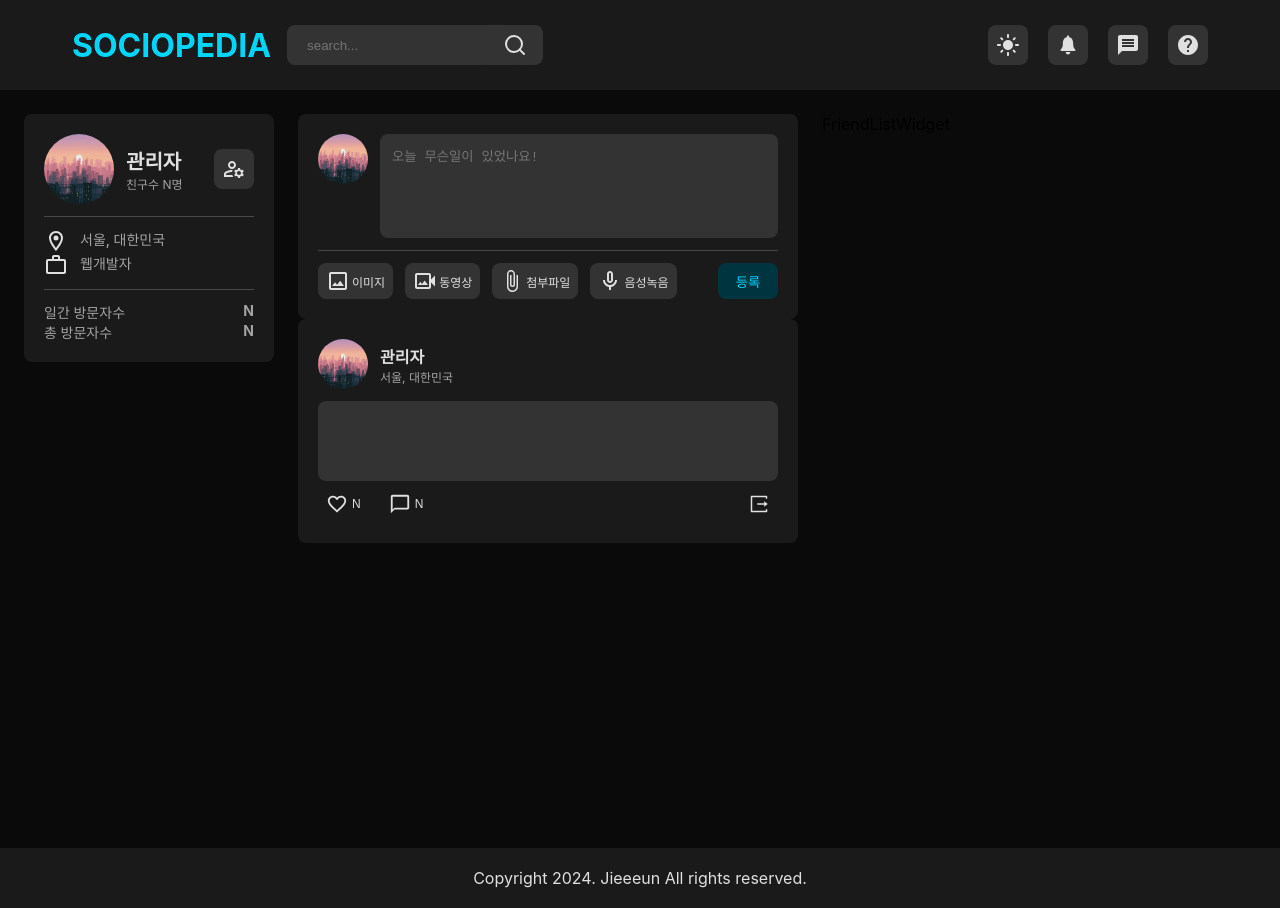
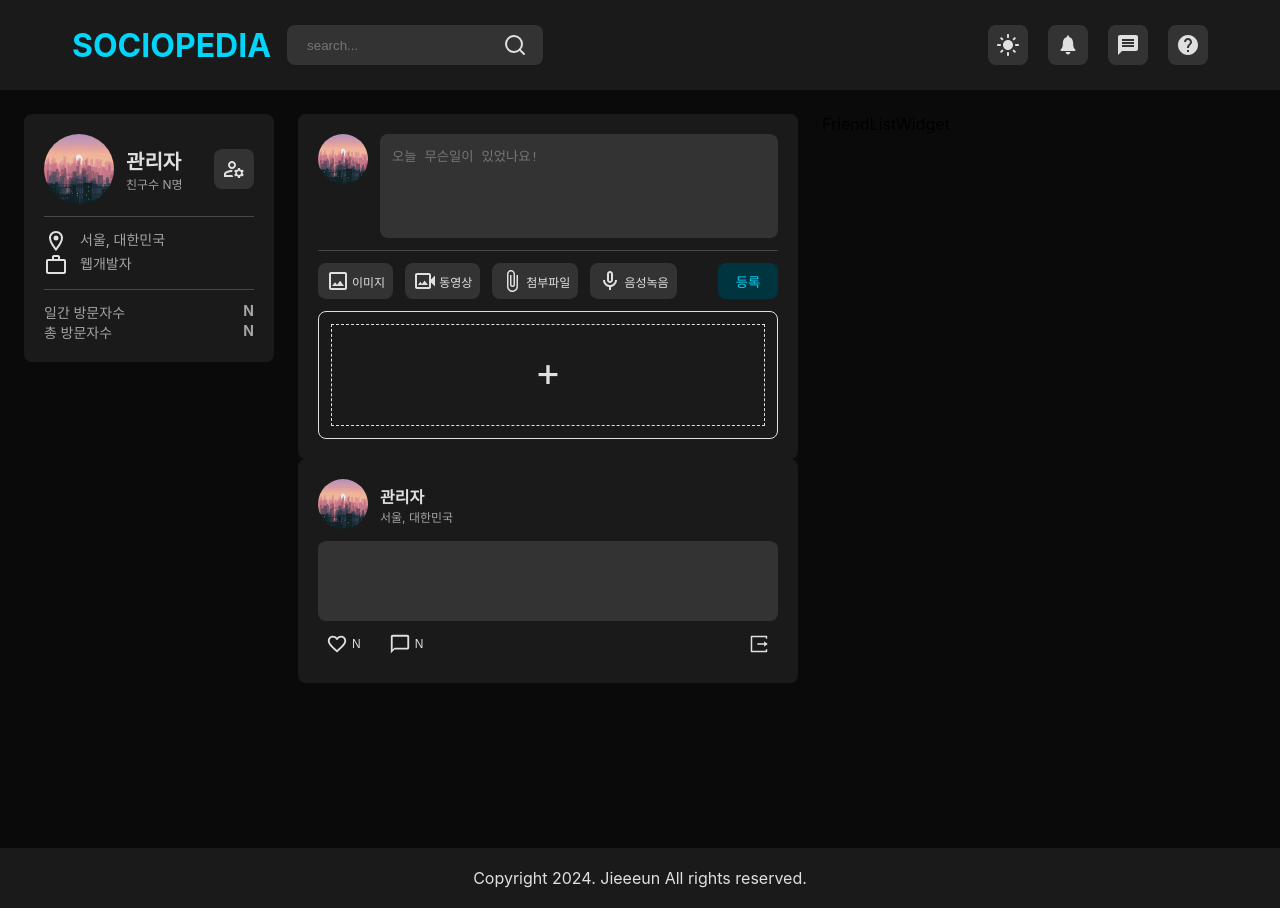
Before and after one commit to jieeeun2/sns_ts_react, a React (Create React App) app: page / in a window 1280 px wide. Both pictures are taken after a click on the button "이미지". Built offline with nearby package versions, Linux system fonts and the light colour scheme.

Commit message:
feat: 이미지업로드 컴포넌트 생성 및 포스팅위젯에 적용

```diff
--- /dev/null
+++ b/src/components/common/UploadImage.tsx
@@ -0,0 +1,106 @@
+import { FC } from 'react'
+import { useDropzone } from 'react-dropzone'
+import styled from 'styled-components'
+
+export interface CustomFile extends File {
+  preview: string
+}
+interface UploadImageProps {
+  images: File[]
+  changeImages: (newImages: File[]) => void
+}
+const UploadImage: FC<UploadImageProps> = ({ images, changeImages }) => {
+  const addImage = (acceptedFiles: File[]) => {
+    changeImages([...images, ...acceptedFiles])
+  }
+
+  const deleteImage = (index: number) => {
+    const newImages = [...images]
+    newImages.splice(index, 1)
+    changeImages(newImages)
+  }
+
+  const { getRootProps, getInputProps, isDragActive } = useDropzone({ onDrop: addImage })
+
+  return (
+    <UploadImageLayout>
+      <InputBox {...getRootProps()}>
+        <input {...getInputProps()} />
+        {isDragActive ? <p>여기다 놓아주세요!</p> : <p className='info_add'>+</p>}
+      </InputBox>
+      <PreviewBox>
+        <PreviewListSection>
+          {images?.map((image, index) => (
+            <PreivewSection key={index} onClick={() => deleteImage(index)}>
+              <img src={URL.createObjectURL(image)} />
+            </PreivewSection>
+          ))}
+        </PreviewListSection>
+        {images.length > 0 && <p className='info_delete'>삭제하시려면 이미지를 클릭해주세요.</p>}
+      </PreviewBox>
+    </UploadImageLayout>
+  )
+}
+
+export default UploadImage
+
+const UploadImageLayout = styled.div`
+  padding: 12px;
+  box-sizing: border-box;
+  border: ${({ theme }) => `1px solid ${theme.neutral.dark}`};
+  border-radius: 8px;
+`
+
+const InputBox = styled.div`
+  height: 100px;
+  border: ${({ theme }) => `1px dashed ${theme.neutral.dark}`};
+  display: flex;
+  align-items: center;
+  justify-content: center;
+  cursor: pointer;
+
+  p {
+    margin: 0;
+    font-size: 14px;
+
+    &.info_add {
+      text-align: center;
+      font-size: 40px;
+      padding-bottom: 8px;
+    }
+  }
+`
+
+const PreviewBox = styled.div`
+  p.info_delete {
+    text-align: center;
+    margin-bottom: 4px;
+    font-size: 14px;
+  }
+`
+
+const PreviewListSection = styled.div`
+  display: flex;
+  gap: 4px;
+`
+
+const PreivewSection = styled.div`
+  width: 100px;
+  height: 100px;
+  margin-top: 12px;
+  box-sizing: border-box;
+  border-radius: 4px;
+  cursor: pointer;
+  overflow: hidden;
+
+  &:hover {
+    border: ${({ theme }) => `2px solid ${theme.neutral.dark}`};
+  }
+
+  img {
+    width: 100%;
+    height: 100%;
+    border-radius: 4px;
+    object-fit: cover;
+  }
+`
--- a/src/components/home/PostingWidget.tsx
+++ b/src/components/home/PostingWidget.tsx
@@ -1,3 +1,5 @@
+import { ChangeEvent, useState } from 'react'
+import { useSelector } from 'react-redux'
 import styled from 'styled-components'
 import {
   MdOutlineImage,
@@ -13,18 +15,40 @@
   Textarea,
   WidgetLayout,
 } from 'styles/ReuseableComponent'
+import { PostInputValue } from 'types/postType'
+import UploadImage from 'components/common/UploadImage'
 
 const PostingWidget = () => {
+  const [inputValue, setInputValue] = useState<PostInputValue>({ content: '', images: [] })
+  const [isImageEditable, setIsImageEditable] = useState<boolean>(false)
+
+  const changeInputValue = (e: ChangeEvent<HTMLTextAreaElement>) => {
+    setInputValue((prev) => ({ ...prev, [e.target.name]: e.target.value }))
+  }
+
+  const editImage = () => {
+    setIsImageEditable((prev) => !prev)
+  }
+
+  const changeImages = (newImages: File[]) => {
+    setInputValue((prev) => ({ ...prev, images: newImages }))
+  }
+
   return (
     <PostingWidgetLayout>
       <ContentBox>
         <img src='/images/profileImage.jpg' />
-        <Textarea placeholder='오늘 무슨일이 있었나요!' spellCheck='false' />
+        <Textarea
+          onChange={changeInputValue}
+          name='content'
+          placeholder='오늘 무슨일이 있었나요!'
+          spellCheck='false'
+        />
       </ContentBox>
       <Hr />
       <AttachmentAndSubmitBox>
         <AttachmentSection>
-          <IconButton>
+          <IconButton onClick={editImage}>
             <MdOutlineImage className='icon' />
             <span>이미지</span>
           </IconButton>
@@ -43,6 +67,7 @@
         </AttachmentSection>
         <Button>등록</Button>
       </AttachmentAndSubmitBox>
+      {isImageEditable && <UploadImage images={inputValue.images} changeImages={changeImages} />}
     </PostingWidgetLayout>
   )
 }
--- /dev/null
+++ b/src/types/postType.ts
@@ -0,0 +1,4 @@
+export interface PostInputValue {
+  content: string
+  images: File[]
+}
```
